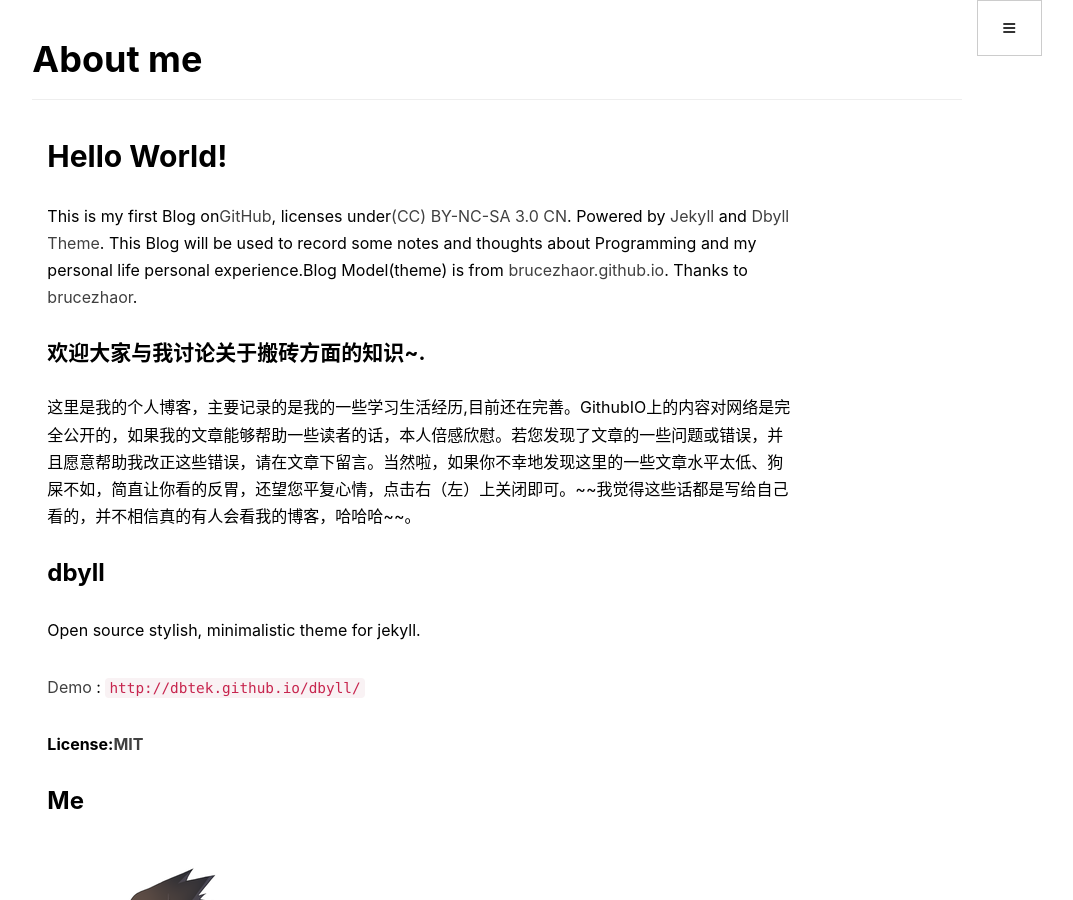
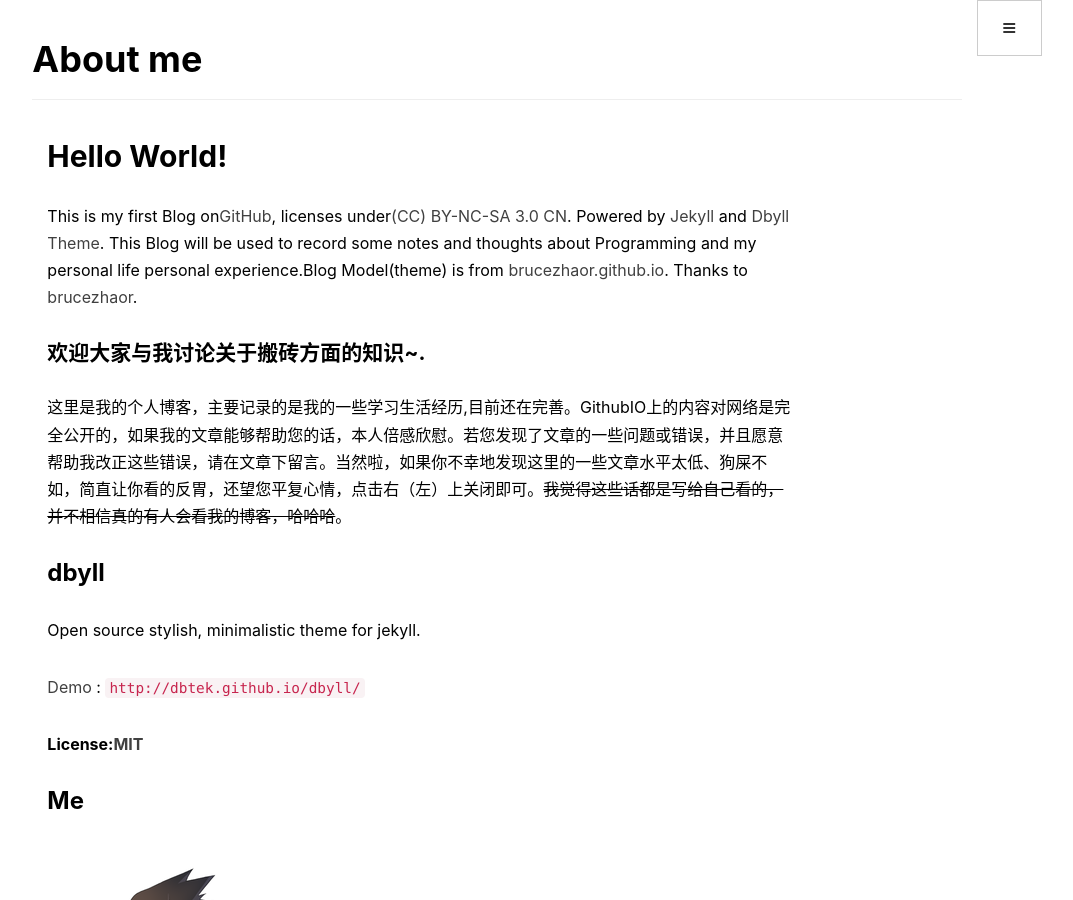
Before and after one commit to binism/binism.github.io, a Jekyll site: the page about.html, which Jekyll copies as it is, in a window 1280 px wide and 900 px high. Shown: the whole window, without its empty margins (196-1269 px from the left). Built offline with Jekyll 4.4.1, drawn with Linux system fonts in a browser that asks for light colours; comment, search, counter and statistics services are not loaded.

Commit message:
Update about.html

```diff
--- a/about.html
+++ b/about.html
@@ -89,7 +89,7 @@
 <p>This is my first Blog on<a href="https://github.com">GitHub</a>, licenses under<a href="http://creativecommons.org/licenses/by-nc-sa/3.0/cn/">(CC) BY-NC-SA 3.0 CN</a>. Powered by <a href="https://github.com/mojombo/jekyll">Jekyll</a> and <a href="https://github.com/dbtek/dbyll">Dbyll Theme</a>. This Blog will be used to record some notes and thoughts about Programming and my personal life personal experience.Blog Model(theme) is from <a href="https://github.com/BruceZhaoR/brucezhaor.github.io">brucezhaor.github.io</a>. Thanks to <a href="https://github.com/BruceZhaoR">brucezhaor</a>.</p>
 
 <h4>欢迎大家与我讨论关于搬砖方面的知识~.</h4>
-<p>这里是我的个人博客，主要记录的是我的一些学习生活经历,目前还在完善。GithubIO上的内容对网络是完全公开的，如果我的文章能够帮助一些读者的话，本人倍感欣慰。若您发现了文章的一些问题或错误，并且愿意帮助我改正这些错误，请在文章下留言。当然啦，如果你不幸地发现这里的一些文章水平太低、狗屎不如，简直让你看的反胃，还望您平复心情，点击右（左）上关闭即可。~~我觉得这些话都是写给自己看的，并不相信真的有人会看我的博客，哈哈哈~~。</p>
+<p>这里是我的个人博客，主要记录的是我的一些学习生活经历,目前还在完善。GithubIO上的内容对网络是完全公开的，如果我的文章能够帮助您的话，本人倍感欣慰。若您发现了文章的一些问题或错误，并且愿意帮助我改正这些错误，请在文章下留言。当然啦，如果你不幸地发现这里的一些文章水平太低、狗屎不如，简直让你看的反胃，还望您平复心情，点击右（左）上关闭即可。<STRIKE>我觉得这些话都是写给自己看的，并不相信真的有人会看我的博客，哈哈哈</STRIKE>。</p>
 
 <h3>dbyll</h2>
 
```
